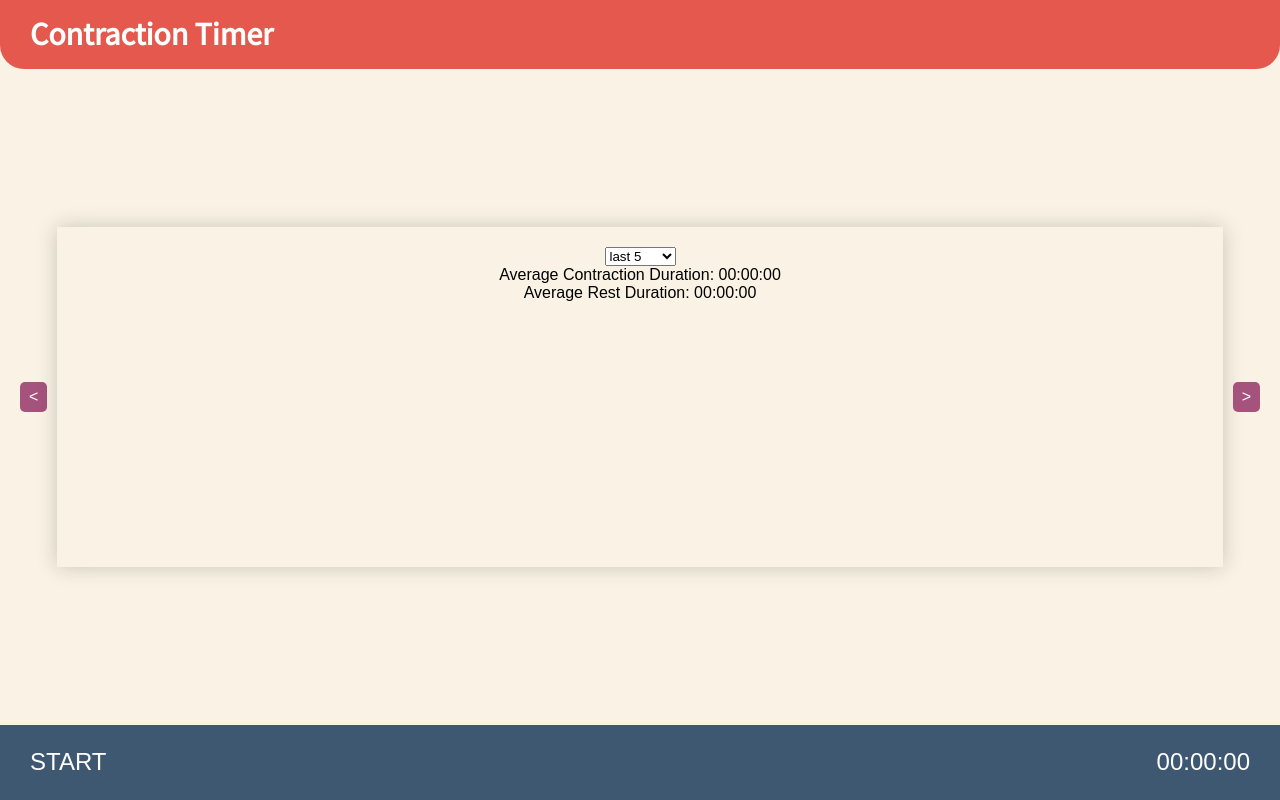
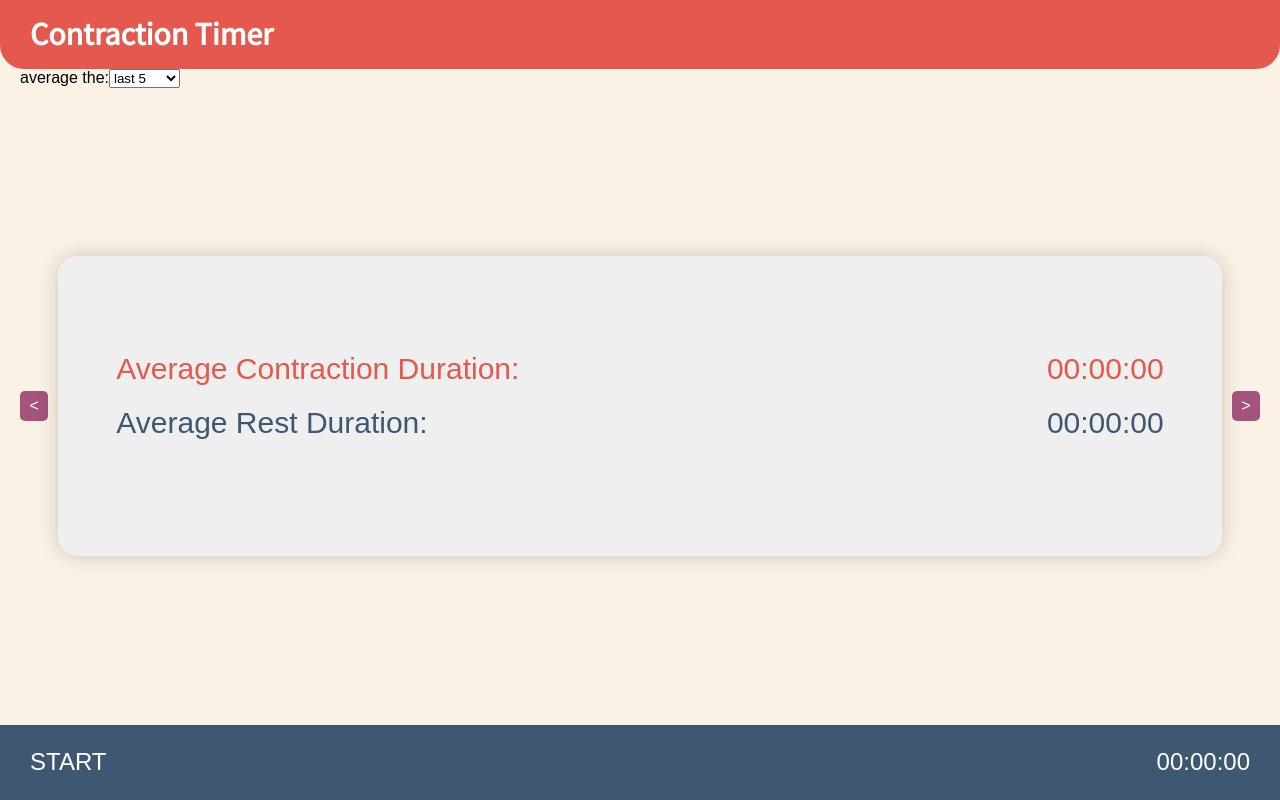
Before and after one commit to joshmkennedy/contraction-app, a React (Create React App) app: page / in a window 1280 px wide. Built offline with nearby package versions, Linux system fonts and the light colour scheme.

Commit message:
further styling of the data displays

```diff
--- a/src/components/Averages.js
+++ b/src/components/Averages.js
@@ -5,14 +5,10 @@ export default class Averages extends Component {
       constructor(props){
             super(props)
             this.state = {
-                  amountToAverage:5
+
             }
       }
-      handleAverageAmount= (event)=>{
-            this.setState({
-                  amountToAverage:event.target.value
-            })
-      }
+
       parseTime = (time) => {
             let seconds = time
             const hours = Math.floor(seconds / 3600)
@@ -28,21 +24,21 @@ export default class Averages extends Component {
             return formatted
       }
       AverageTheData = (data) => {
-            if(data.length>0){
-            const amountToAverage = this.state.amountToAverage
+            if (data.length > 0) {
+                  const amountToAverage = this.props.amountToAverage
                   const time = data
                         .map(record => record.time)
-                              .filter( (record,index)=>index<amountToAverage)
+                        .filter((record, index) => index < amountToAverage)
 
-            const sum = time.reduce((total, record)=>{
+                  const sum = time.reduce((total, record) => {
                         return total + record
                   }, 0)
                   //console.log(time)
                   //console.log(data.length)
-            const average = sum/time.length
+                  const average = sum / time.length
                   const roundedAverage = this.parseTime(Math.round(average))
-            return(roundedAverage)
-      }else{
+                  return (roundedAverage)
+            } else {
                   return `00:00:00`
             }
       }
@@ -58,15 +54,39 @@ export default class Averages extends Component {
             const AverageTimeContracting = this.seperateContractions(this.props.dataAverage)
             const avergeTimeBetweenContractin = this.seperateNonContractions(this.props.dataAverage)
             return (
-                  <div>
-                        <select  value={this.state.amountToAverage} onChange={this.handleAverageAmount.bind(this)} >
-                              <option value={5}>last 5</option>
-                              <option value={10}>last 10</option>
-                              <option value={20}>last 20</option>
-                              <option value={100}>all items</option>
-                        </select>
-                        <div>Average Contraction Duration: {AverageTimeContracting}</div>
-                        <div>Average Rest Duration: {avergeTimeBetweenContractin}</div>
+                  <div style={{
+                        background:this.props.colors.lightGrey,
+                        height:'100%',
+                        width:'100%',
+                        boxSizing:'border-box',
+                        borderRadius:'20px',
+                        padding:'5%',
+                        display:'flex',
+                        flexFlow:'column',
+                        justifyContent:'center',
+                        alignItems:'start'
+
+
+                  }}>
+
+                        <div style={{
+                              fontSize:'30px',
+                              textAlign:'left',
+                               paddingBottom:'20px',
+                               display:'flex',
+                               justifyContent:'space-between',
+                               width:'100%',
+                               color:this.props.colors.red,
+                        }}><span>Average Contraction Duration:</span> <span>{AverageTimeContracting}</span></div>
+                        <div style={{
+                              fontSize: '30px',
+                              textAlign: 'left',
+                              paddingBottom:'20px',
+                              display:'flex',
+                              justifyContent:'space-between',
+                              width:'100%',
+                              color: this.props.colors.darkBlue,
+                        }}>Average Rest Duration: <span>{avergeTimeBetweenContractin}</span></div>
                   </div>
             )
       }
--- a/src/components/Chart.js
+++ b/src/components/Chart.js
@@ -68,10 +68,15 @@ export default class Chart extends Component {
       render() {
            const {svgWidth, svgHeight} = this.props
             return (
-                  <div style={{background:'white', display:'inline-block',textAlign:'center'}}>
+                  <div style={{background:'white', display:'inline-block',textAlign:'centernopm',
+                        width:'100%',
+                        boxSizing:'border-box',
+                        height:'100%',
+                        borderRadius:'20px',
+                  }}>
 
                         <svg viewBox={`0 0  ${svgWidth} ${svgHeight}`} height='300'>
-
+                             {/*this.props.dataAverage.length<2?"RECORD MORE DATA":*/}
                               {this.transformData()}
                               {this.axis()}
                         </svg>
--- a/src/components/Stats.js
+++ b/src/components/Stats.js
@@ -12,6 +12,7 @@ export default class Stats extends Component {
       contraction:true,
       hover:false,
       display:1,
+      amountToAverage: 5
     }
 
   }
@@ -75,7 +76,11 @@ export default class Stats extends Component {
       return this.setState({ display: 3 })
     }
   }
-
+  handleAverageAmount = (event) => {
+    this.setState({
+      amountToAverage: event.target.value
+    })
+  }
 
   render() {
     const sliderBtn = {
@@ -98,7 +103,19 @@ export default class Stats extends Component {
         flexFlow:'column',
         marginBottom:'0',
 
-      }}>
+      }}><div
+          style={{
+            width: '200px',
+
+          }}>
+          average the:
+        <select value={this.state.amountToAverage} onChange={this.handleAverageAmount.bind(this)} >
+          <option value={5}>last 5</option>
+          <option value={10}>last 10</option>
+          <option value={20}>last 20</option>
+          <option value={100}>all items</option>
+        </select>
+        </div>
         <div style={{
           display:'flex',
           height:'300px',
@@ -117,11 +134,13 @@ export default class Stats extends Component {
             width:'100%',
             height:'100%',
             margin:'10px',
-            padding:'20px',
+            padding:'0',
+            borderRadius:'20px'
           }}>
-            {this.state.display===1? <Averages dataAverage={this.state.recordArray} />:''}
-            {this.state.display === 2 ? <Chart data={this.state.recordArray} svgWidth='700' svgHeight='300' /> : ''}
-            {this.state.display === 3 ? <History BgColor={this.state.contraction} colors={this.props.colors} allRecords={this.state.recordArray} /> : ''}
+
+            {this.state.display===1? <Averages dataAverage={this.state.recordArray} amountToAverage={this.state.amountToAverage} colors={this.props.colors} />:''}
+            {this.state.display === 2 ? <Chart data={this.state.recordArray} svgWidth='700' svgHeight='300' colors={this.props.colors}/> : ''}
+            {this.state.display === 3 ? <History BgColor={this.state.contraction} colors={this.props.colors} allRecords={this.state.recordArray} colors={this.props.colors}/> : ''}
           </div>
           <span
             style={sliderBtn}
```
Lines whose indentation alone changed are shown as unchanged.
